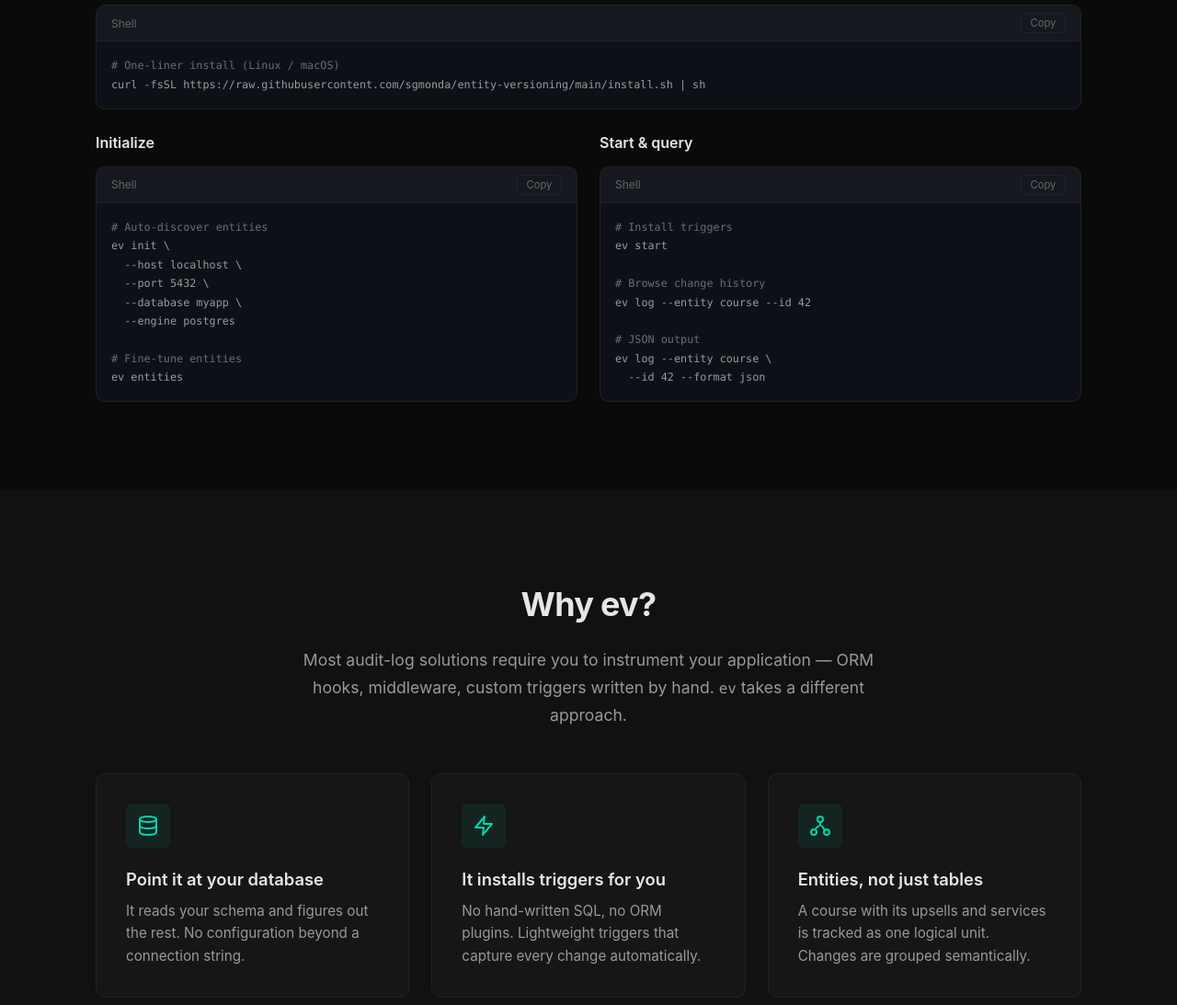
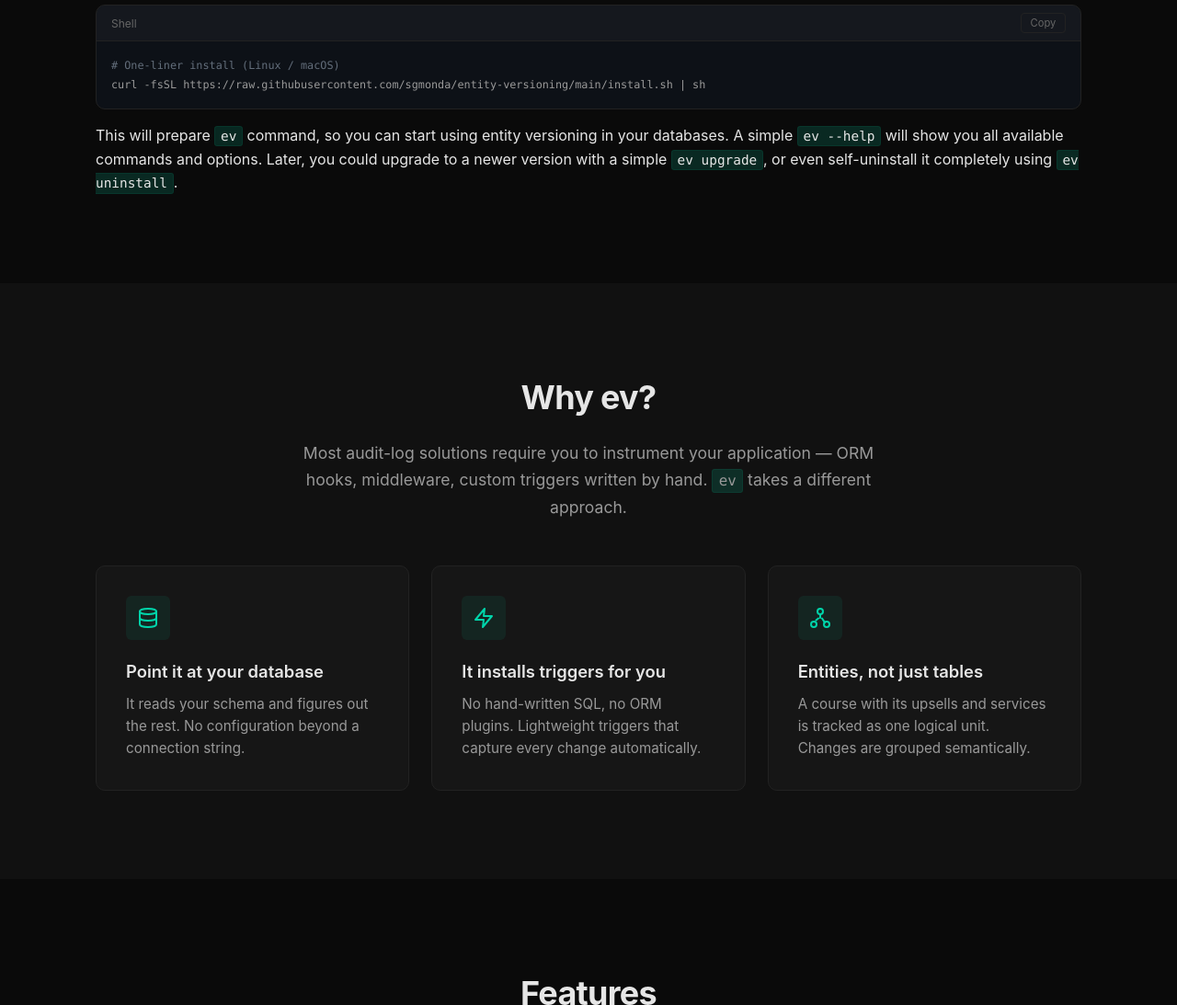
Before and after one commit to sgmonda/entity-versioning, a plain HTML site: page docs/index.html in a window 1280 px wide. Shown: the part 1080-2173 px from the top of the page at 92% size. Drawn offline with Linux system fonts and the light colour scheme.

Commit message:
site improvements

```diff
--- a/docs/index.html
+++ b/docs/index.html
@@ -156,42 +156,15 @@
                             <pre><code><span class="t-dim"># One-liner install (Linux / macOS)</span>
 curl -fsSL https://raw.githubusercontent.com/sgmonda/entity-versioning/main/install.sh | sh</code></pre>
                         </div>
-                    </div>
-                    <div class="quickstart-step" data-animate>
-                        <h3>Initialize</h3>
-                        <div class="code-block">
-                            <div class="code-header">
-                                <span>Shell</span>
-                                <button class="copy-btn">Copy</button>
-                            </div>
-                            <pre><code><span class="t-dim"># Auto-discover entities</span>
-ev init \
-  --host localhost \
-  --port 5432 \
-  --database myapp \
-  --engine postgres
-
-<span class="t-dim"># Fine-tune entities</span>
-ev entities</code></pre>
-                        </div>
-                    </div>
-                    <div class="quickstart-step" data-animate>
-                        <h3>Start &amp; query</h3>
-                        <div class="code-block">
-                            <div class="code-header">
-                                <span>Shell</span>
-                                <button class="copy-btn">Copy</button>
-                            </div>
-                            <pre><code><span class="t-dim"># Install triggers</span>
-ev start
-
-<span class="t-dim"># Browse change history</span>
-ev log --entity course --id 42
-
-<span class="t-dim"># JSON output</span>
-ev log --entity course \
-  --id 42 --format json</code></pre>
-                        </div>
+                        <p style="margin-top: 1em">
+                            This will prepare <code>ev</code> command, so you
+                            can start using entity versioning in your databases.
+                            A simple <code>ev --help</code> will show you all
+                            available commands and options. Later, you could
+                            upgrade to a newer version with a simple
+                            <code>ev upgrade</code>, or even self-uninstall it
+                            completely using <code>ev uninstall</code>.
+                        </p>
                     </div>
                 </div>
             </div>
@@ -392,8 +365,8 @@ ev log --entity course \
                             </p>
                             <div class="step-code">
                                 <code
-                                    >$ ev init --host localhost --database myapp
-                                    --engine &lt;your-engine&gt;</code
+                                    >$ ev init --host localhost --port 5432
+                                    --database myapp</code
                                 >
                             </div>
                         </div>
@@ -401,6 +374,22 @@ ev log --entity course \
                     <div class="step-connector"></div>
                     <div class="step" data-animate>
                         <div class="step-number">2</div>
+                        <div class="step-content">
+                            <h3>Fine-tune entities</h3>
+                            <p>
+                                Even if they are inferred from foreign keys, you
+                                can still customize them. Add or remove tables,
+                                define parent-child relationships, and exclude
+                                columns from tracking.
+                            </p>
+                            <div class="step-code">
+                                <code>$ ev entities</code>
+                            </div>
+                        </div>
+                    </div>
+                    <div class="step-connector"></div>
+                    <div class="step" data-animate>
+                        <div class="step-number">3</div>
                         <div class="step-content">
                             <h3>Start tracking</h3>
                             <p>
@@ -413,7 +402,7 @@ ev log --entity course \
                     </div>
                     <div class="step-connector"></div>
                     <div class="step" data-animate>
-                        <div class="step-number">3</div>
+                        <div class="step-number">4</div>
                         <div class="step-content">
                             <h3>Browse history</h3>
                             <p>
@@ -499,17 +488,17 @@ Dropped 9 triggers, 3 functions, 2 tables, 1 event trigger
                     <pre
                         class="arch-ascii"
                     ><code><span class="t-dim">&#9484;&#9472;&#9472;&#9472;&#9472;&#9472;&#9472;&#9472;&#9472;&#9472;&#9472;&#9472;&#9472;&#9472;&#9472;&#9472;&#9472;&#9472;&#9472;&#9472;&#9472;&#9472;&#9472;&#9472;&#9472;&#9472;&#9472;&#9472;&#9472;&#9472;&#9472;&#9472;&#9472;&#9472;&#9472;&#9472;&#9472;&#9472;&#9472;&#9472;&#9472;&#9472;&#9472;&#9472;&#9472;&#9472;&#9472;&#9472;&#9472;&#9472;&#9472;&#9472;&#9472;&#9472;&#9472;&#9472;&#9488;</span>
-<span class="t-dim">&#9474;</span>                       <span class="t-cyan t-bold">CLI (ev)</span>                         <span class="t-dim">&#9474;</span>
-<span class="t-dim">&#9474;</span>  init &middot; entities &middot; start &middot; stop &middot; status &middot; log &middot; ...   <span class="t-dim">&#9474;</span>
+<span class="t-dim">&#9474;</span>                       <span class="t-cyan t-bold">CLI (ev)</span>                        <span class="t-dim">&#9474;</span>
+<span class="t-dim">&#9474;</span>  init &middot; entities &middot; start &middot; stop &middot; status &middot; log &middot; ...  <span class="t-dim">&#9474;</span>
 <span class="t-dim">&#9500;&#9472;&#9472;&#9472;&#9472;&#9472;&#9472;&#9472;&#9472;&#9472;&#9472;&#9472;&#9472;&#9472;&#9472;&#9472;&#9472;&#9472;&#9472;&#9472;&#9472;&#9472;&#9472;&#9472;&#9472;&#9472;&#9472;&#9472;&#9472;&#9472;&#9472;&#9472;&#9472;&#9472;&#9472;&#9472;&#9472;&#9472;&#9472;&#9472;&#9472;&#9472;&#9472;&#9472;&#9472;&#9472;&#9472;&#9472;&#9472;&#9472;&#9472;&#9472;&#9472;&#9472;&#9472;&#9472;&#9508;</span>
-<span class="t-dim">&#9474;</span>                     <span class="t-yellow t-bold">Core Engine</span>                        <span class="t-dim">&#9474;</span>
-<span class="t-dim">&#9474;</span>  Schema Analyzer &middot; Entity Resolver &middot; Changeset Builder <span class="t-dim">&#9474;</span>
+<span class="t-dim">&#9474;</span>                     <span class="t-yellow t-bold">Core Engine</span>                       <span class="t-dim">&#9474;</span>
+<span class="t-dim">&#9474;</span>  Schema Analyzer &middot; Entity Resolver &middot; Changes Builder  <span class="t-dim">&#9474;</span>
 <span class="t-dim">&#9500;&#9472;&#9472;&#9472;&#9472;&#9472;&#9472;&#9472;&#9472;&#9472;&#9472;&#9472;&#9472;&#9472;&#9472;&#9472;&#9472;&#9472;&#9472;&#9472;&#9472;&#9472;&#9472;&#9472;&#9472;&#9472;&#9472;&#9472;&#9472;&#9472;&#9472;&#9472;&#9472;&#9472;&#9472;&#9472;&#9472;&#9472;&#9472;&#9472;&#9472;&#9472;&#9472;&#9472;&#9472;&#9472;&#9472;&#9472;&#9472;&#9472;&#9472;&#9472;&#9472;&#9472;&#9472;&#9472;&#9508;</span>
-<span class="t-dim">&#9474;</span>                  <span class="t-magenta t-bold">Connector Interface</span>                   <span class="t-dim">&#9474;</span>
-<span class="t-dim">&#9474;</span>  introspect &middot; triggers &middot; ddl_hooks &middot; query &middot; health    <span class="t-dim">&#9474;</span>
+<span class="t-dim">&#9474;</span>                  <span class="t-magenta t-bold">Connector Interface</span>                  <span class="t-dim">&#9474;</span>
+<span class="t-dim">&#9474;</span>  introspect &middot; triggers &middot; ddl_hooks &middot; query &middot; health   <span class="t-dim">&#9474;</span>
 <span class="t-dim">&#9500;&#9472;&#9472;&#9472;&#9472;&#9472;&#9472;&#9472;&#9472;&#9472;&#9472;&#9472;&#9472;&#9472;&#9472;&#9472;&#9472;&#9472;&#9472;&#9516;&#9472;&#9472;&#9472;&#9472;&#9472;&#9472;&#9472;&#9472;&#9472;&#9472;&#9472;&#9472;&#9472;&#9472;&#9516;&#9472;&#9472;&#9472;&#9472;&#9472;&#9472;&#9472;&#9472;&#9472;&#9472;&#9472;&#9472;&#9472;&#9472;&#9472;&#9472;&#9472;&#9472;&#9472;&#9472;&#9472;&#9508;</span>
-<span class="t-dim">&#9474;</span>  <span class="t-green t-bold">PostgreSQL</span>      <span class="t-dim">&#9474;</span>    <span class="t-green t-bold">MySQL</span>     <span class="t-dim">&#9474;</span> <span class="t-cyan t-bold">Community</span>            <span class="t-dim">&#9474;</span>
-<span class="t-dim">&#9474;</span>  <span class="t-dim">(built-in)</span>      <span class="t-dim">&#9474;</span>  <span class="t-dim">(built-in)</span>  <span class="t-dim">&#9474;</span> <span class="t-dim">connectors</span>           <span class="t-dim">&#9474;</span>
+<span class="t-dim">&#9474;</span>  <span class="t-green t-bold">PostgreSQL</span>      <span class="t-dim">&#9474;</span>    <span class="t-green t-bold">MySQL</span>     <span class="t-dim">&#9474;</span> <span class="t-cyan t-bold">  Community</span>         <span class="t-dim">&#9474;</span>
+<span class="t-dim">&#9474;</span>  <span class="t-dim">(built-in)</span>      <span class="t-dim">&#9474;</span>  <span class="t-dim">(built-in)</span>  <span class="t-dim">&#9474;</span>   <span class="t-dim">connectors</span>        <span class="t-dim">&#9474;</span>
 <span class="t-dim">&#9492;&#9472;&#9472;&#9472;&#9472;&#9472;&#9472;&#9472;&#9472;&#9472;&#9472;&#9472;&#9472;&#9472;&#9472;&#9472;&#9472;&#9472;&#9472;&#9524;&#9472;&#9472;&#9472;&#9472;&#9472;&#9472;&#9472;&#9472;&#9472;&#9472;&#9472;&#9472;&#9472;&#9472;&#9524;&#9472;&#9472;&#9472;&#9472;&#9472;&#9472;&#9472;&#9472;&#9472;&#9472;&#9472;&#9472;&#9472;&#9472;&#9472;&#9472;&#9472;&#9472;&#9472;&#9472;&#9472;&#9496;</span>
          <span class="t-dim">&#9474;</span>
          <span class="t-dim">&#9660;</span>
--- a/docs/style.css
+++ b/docs/style.css
@@ -89,6 +89,13 @@ a:hover {
 code {
     font-family: var(--font-mono);
     font-size: 0.9em;
+}
+
+p > code {
+    border: solid 1px var(--accent-subtle);
+    background-color: var(--accent-glow);
+    border-radius: 3px;
+    padding: 0.15em 0.4em;
 }
 
 img {
```
